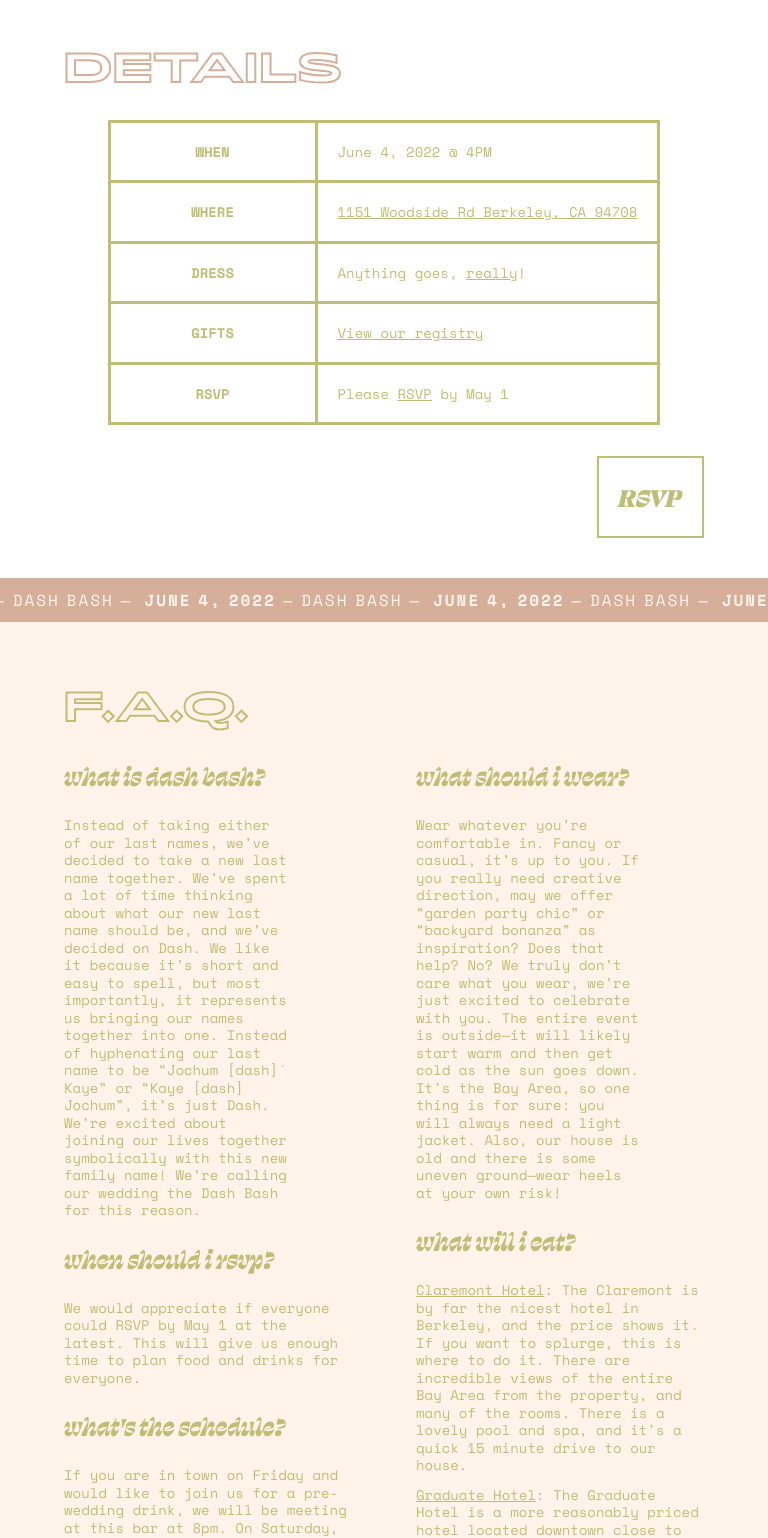
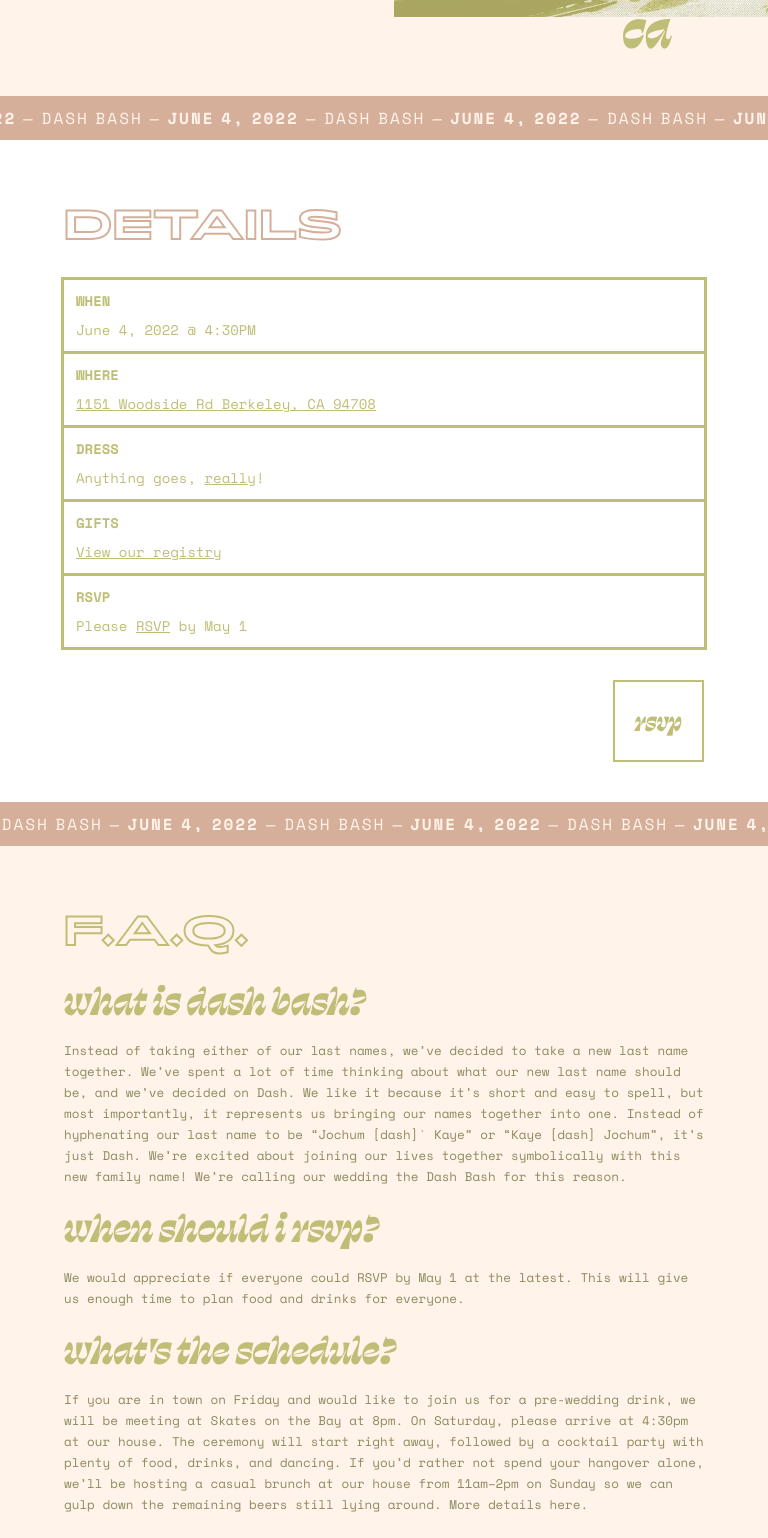
Before and after one commit to greymechanic/dash.wedding, a React (Create React App) app: page / in a window 768 px wide. Shown: the part 660-2198 px from the top of the page. Built offline with nearby package versions, Linux system fonts and the light colour scheme.

Commit message:
a bunch of small changes

```diff
--- a/src/App.scss
+++ b/src/App.scss
@@ -12,14 +12,14 @@ body {
   -webkit-font-smoothing: antialiased;
   -moz-osx-font-smoothing: grayscale;
   text-rendering: optimizeLegibility;
+  width: 100vw;
   height: 100vh;
   min-height: -webkit-fill-available;
   height: calc(var(--vh, 1vh) * 100);
-  width: 100vw;
 }
 
 .page {
-  height: 100%;
+  height: 100vh;
   width: 100%;
   &.home {
     display: flex;
@@ -54,7 +54,7 @@ body {
     color: $cream-1;
     animation: marquee 4.1s linear infinite;
     display: inline-block;
-    padding: 12px 0 12px 12px;
+    padding: 12px 0 12px 6px;
     margin: 0;
     text-transform: uppercase;
     b {
@@ -206,13 +206,16 @@ h3 {
     display: flex;
     flex-direction: row;
     .cell {
-      padding: 20px;
+      padding: 20px 20px 20px 32px;
       border-bottom: 3px solid $green-1;
       &.label {
         display: flex;
         justify-content: center;
-        width: 164px;
+        width: 80px;
         border-right: 3px solid $green-1;
+        &.wide {
+          width: 150px;
+        }
       }
     }
     &:last-child {
@@ -264,12 +267,16 @@ h3 {
     }
   }
   h3 {
-    font-size: 2rem;
+    font-size: 3rem;
     margin-bottom: 12px;
   }
   p {
+    color: $body;
     margin-bottom: 12px;
+    font-size: 0.9rem;
+    line-height: 1.5rem;
     a {
+      font-family: "Mono-Bold", "Courier New", monospace;
       display: block;
       &:only-child {
         display: inline-block;
@@ -315,6 +322,36 @@ h3 {
       height: 18vh;
     }
   }
+
+  .two-up {
+    flex-direction: column;
+    div:first-child {
+      margin-right: 0;
+    }
+  }
+
+  .detailsTable {
+    width: 100%;
+    .row {
+      flex-direction: column;
+      border-bottom: 3px solid $green-1;
+      .cell {
+        border: none;
+        width: auto;
+        padding: 12px;
+        &.label {
+          border: none;
+          display: block;
+        }
+        &:first-child {
+          padding-bottom: 0;
+        }
+      }
+      &:last-child {
+        border: none;
+      }
+    }
+  }
 }
 
 /* iPad (portrait) ----------- */
@@ -337,6 +374,35 @@ h3 {
     img {
       width: initial;
       height: 28vh;
+    }
+  }
+  .two-up {
+    flex-direction: column;
+    div:first-child {
+      margin-right: 0;
+    }
+  }
+
+  .detailsTable {
+    width: 100%;
+    .row {
+      flex-direction: column;
+      border-bottom: 3px solid $green-1;
+      .cell {
+        border: none;
+        width: auto;
+        padding: 12px;
+        &.label {
+          border: none;
+          display: block;
+        }
+        &:first-child {
+          padding-bottom: 0;
+        }
+      }
+      &:last-child {
+        border: none;
+      }
     }
   }
 }
@@ -373,4 +439,34 @@ h3 {
       height: 22vh;
     }
   }
+
+  .two-up {
+    flex-direction: column;
+    div:first-child {
+      margin-right: 0;
+    }
+  }
+
+  .detailsTable {
+    width: 100%;
+    .row {
+      flex-direction: column;
+      border-bottom: 3px solid $green-1;
+      .cell {
+        border: none;
+        width: auto;
+        padding: 12px;
+        &.label {
+          border: none;
+          display: block;
+        }
+        &:first-child {
+          padding-bottom: 0;
+        }
+      }
+      &:last-child {
+        border: none;
+      }
+    }
+  }
 }
--- a/src/components/Details.js
+++ b/src/components/Details.js
@@ -13,7 +13,7 @@ function Details() {
                   <p><b>WHEN</b></p>
                 </div>
                 <div className="cell detail">
-                  <p>June 4, 2022 @ 4PM</p>
+                  <p>June 4, 2022 @ 4:30PM</p>
                 </div>
               </div>
               <div className="row">
@@ -51,7 +51,7 @@ function Details() {
             </div>
           </div>
           <div className="rsvp">
-            <a href="#" type="button" target="_blank">RSVP</a>
+            <a href="#" type="button" target="_blank">rsvp</a>
           </div>
         </section>
       </div>
--- a/src/components/FAQ.js
+++ b/src/components/FAQ.js
@@ -23,7 +23,7 @@ function FAQ() {
               <div>
                 <h3>what's the schedule?</h3>
                 <p>
-                  {"If you are in town on Friday and would like to join us for a pre-wedding drink, we will be meeting at this bar at 8pm. On Saturday, please arrive at 4pm at our house. The ceremony will start right away, followed by a cocktail party with plenty of food, drinks, and dancing. If you’d rather not spend your hangover alone, we’ll be hosting a casual brunch at our house from 11am–2pm on Sunday so we can gulp down the remaining beers still lying around. More details here."}
+                  {"If you are in town on Friday and would like to join us for a pre-wedding drink, we will be meeting at Skates on the Bay at 8pm. On Saturday, please arrive at 4:30pm at our house. The ceremony will start right away, followed by a cocktail party with plenty of food, drinks, and dancing. If you’d rather not spend your hangover alone, we’ll be hosting a casual brunch at our house from 11am–2pm on Sunday so we can gulp down the remaining beers still lying around. More details here."}
                 </p>
               </div>
               <div>
@@ -58,12 +58,7 @@ function FAQ() {
                   <a href="https://www.berkeleycityclub.com/" target="_blank">Berkeley City Club</a>: Berkeley City Club is a historic hotel centrally located in downtown Berkeley, and a 10 minute drive from our house. The rooms are modest, but the architecture is lovely and the indoor pool is beautifully unique. The price is similar to the Graduate Hotel.
                 </p>
                 <p>
-                  There are also quite a few Airbnb options close to our house, which may end up being cheaper than a hotel. Here are a few gems that I've found while browsing:
-                </p>
-                <p>
-                  <a href="#" target="_blank">This lovely studio</a>
-                  <a href="#" target="_blank">This private cottage with a hot tub</a>
-                  <a href="#" target="_blank">This 1 bedroom with hot tub and a view</a>
+                  There are also <a href="#" target="_blank">quite a few AirBnB options</a> close to our house, which may end up being cheaper than a hotel.
                 </p>
                 <p>
                   We recommend booking a hotel or Airbnb as soon as possible, as wedding season this year is expected to be incredibly busy, and I would imagine things will book up if you wait too long.
--- a/src/components/Footer.js
+++ b/src/components/Footer.js
@@ -3,7 +3,7 @@ function Footer() {
   return (
     <div className="container tinted">
       <section className="footer">
-        <h3>Designed and built by the future dashes</h3>
+        <h3>designed and built by the future dashes</h3>
       </section>
     </div>
   );
--- a/src/components/LandingPage.js
+++ b/src/components/LandingPage.js
@@ -6,9 +6,9 @@ import MarqueeReverse from "./MarqueeReverse";
 function LandingPage() {
   return (
     <div className="home page">
-      <Marquee />
+    <Marquee />
     <div className="main">
-      <h3>save the date</h3>
+      <h3> </h3>
       <h1>
         LAUREN & <br />
         ANDREW <br />
--- a/src/components/Schedule.js
+++ b/src/components/Schedule.js
@@ -9,26 +9,24 @@ function Schedule() {
           <div className="content">
             <div className="detailsTable">
               <div className="row">
-                <div className="cell label">
-                  <p><b>Friday June 3</b></p>
+                <div className="cell label wide">
+                  <p><b>FRIDAY JUNE 3</b></p>
                 </div>
                 <div className="cell detail">
                   <p><b>8PM:</b> Drinks @ <a href="https://goo.gl/maps/W8miAufyD2CoaMqr5" target="_blank">Skates on the Bay</a></p>
                 </div>
               </div>
               <div className="row">
-                <div className="cell label">
-                  <p><b>Saturday June 4</b></p>
+                <div className="cell label wide">
+                  <p><b>SATURDAY JUNE 4</b></p>
                 </div>
                 <div className="cell detail">
-                <p><b>4:30PM:</b> Welcome drink</p>
-                <p><b>5:00PM:</b> Ceremony</p>
-                <p><b>5:15-11PM:</b>Food, Drinks, Dancing</p>
+                <p><b>4:30PM:</b> Wedding!</p>
                 </div>
               </div>
               <div className="row">
-                <div className="cell label">
-                  <p><b>Sunday June 5</b></p>
+                <div className="cell label wide">
+                  <p><b>SUNDAY JUNE 5</b></p>
                 </div>
                 <div className="cell detail">
                   <p><b>11AM-2PM:</b>Hangover brunch @ <a href="https://goo.gl/maps/H7yEEogJ2i4WZmRh8" target="_blank">our house</a></p>
--- a/src/styles/_colors.scss
+++ b/src/styles/_colors.scss
@@ -10,3 +10,5 @@ $green-1: #bebe76;
 
 // BRIGHT
 $bright: #ffffff;
+
+$body: #8b8b5e;
```
